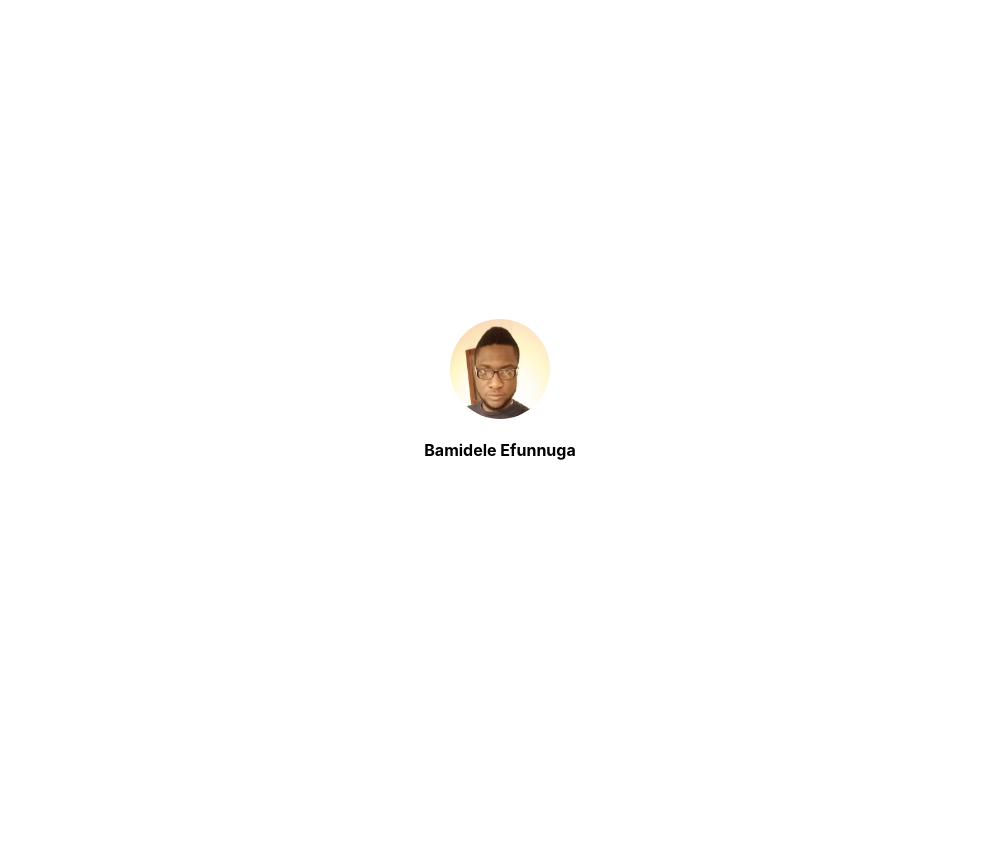
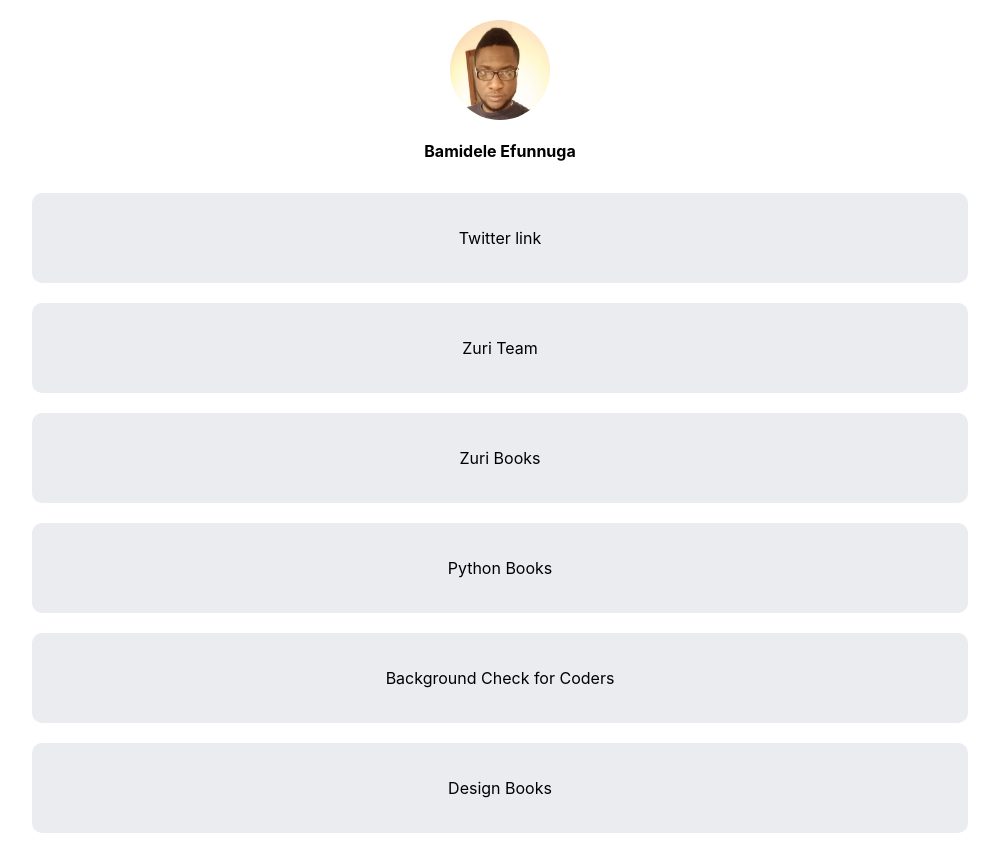
Before and after one commit to efunnuga-bamidele/Task-1-HNG9, a React (Create React App) app: page / in a window 1280 px wide. Shown: the whole page, without its empty margins (140-1139 px from the left). Before the commit the page ends 800 px from the top, so only its background shows below. Built offline with nearby package versions, Linux system fonts and the light colour scheme.

Commit message:
Implement the links and its styles

```diff
--- a/src/App.css
+++ b/src/App.css
@@ -5,6 +5,7 @@
 }
 
 .App {
+  margin-top: 20px;
   background-color: #ffffff;
   min-height: 100vh;
   display: flex;
@@ -20,3 +21,33 @@
   height: 100px;
   border-radius: 50%;
 }
+
+.links__section {
+  display: flex;
+  flex-direction: column;
+  justify-content: center;
+  align-items: center;
+  text-align: center;
+  width: 100%;
+}
+
+.App-link {
+  display: flex;
+  flex-direction: column;
+  justify-content: center;
+  text-align: center;
+  font-size: 1em;
+  width: 70%;
+  height: 50px;
+  border-radius: 10px;
+  background: var(--button);
+  margin: 10px;
+  padding: 20px;
+  color: black;
+  text-decoration: none;
+  text-align: center;
+}
+
+.App-link:hover {
+  background: var(--button-hover);
+}
--- a/src/App.js
+++ b/src/App.js
@@ -12,7 +12,60 @@ function App() {
          />
         <h4>Bamidele Efunnuga</h4>
       </header>
-
+      <div className="links__section">
+      <a
+      className="App-link"
+      id='twitter'
+      href="https://twitter.com/BamideleEfunnu2"
+      target="_blank"
+    >
+      Twitter link
+    </a>
+      <a
+        className="App-link"
+        id='btn__zuri'
+        href="https://training.zuri.team/"
+        target="_blank"
+      >
+        Zuri Team
+      </a>
+      <a
+        className="App-link"
+        id='books'
+        href="http://books.zuri.team"
+        target="_blank"
+        rel="noopener noreferrer"
+      >
+      Zuri Books
+      </a>
+      <a
+        className="App-link"
+        id='book__python'
+        href={`https://books.zuri.team/python-for-beginners?ref_id=<yourslackname>`}
+        target="_blank"
+        rel="noopener noreferrer"
+      >
+        Python Books
+      </a>
+      <a
+        className="App-link"
+        id='pitch'
+        href="https://background.zuri.team"
+        target="_blank"
+        rel="noopener noreferrer"
+      >
+        Background Check for Coders
+      </a>
+      <a
+      className="App-link"
+      id='book__design'
+      href="https://books.zuri.team/design-rules"
+      target="_blank"
+      rel="noopener noreferrer"
+    >
+      Design Books
+    </a>
+      </div>
     </div>
   );
 }
```
